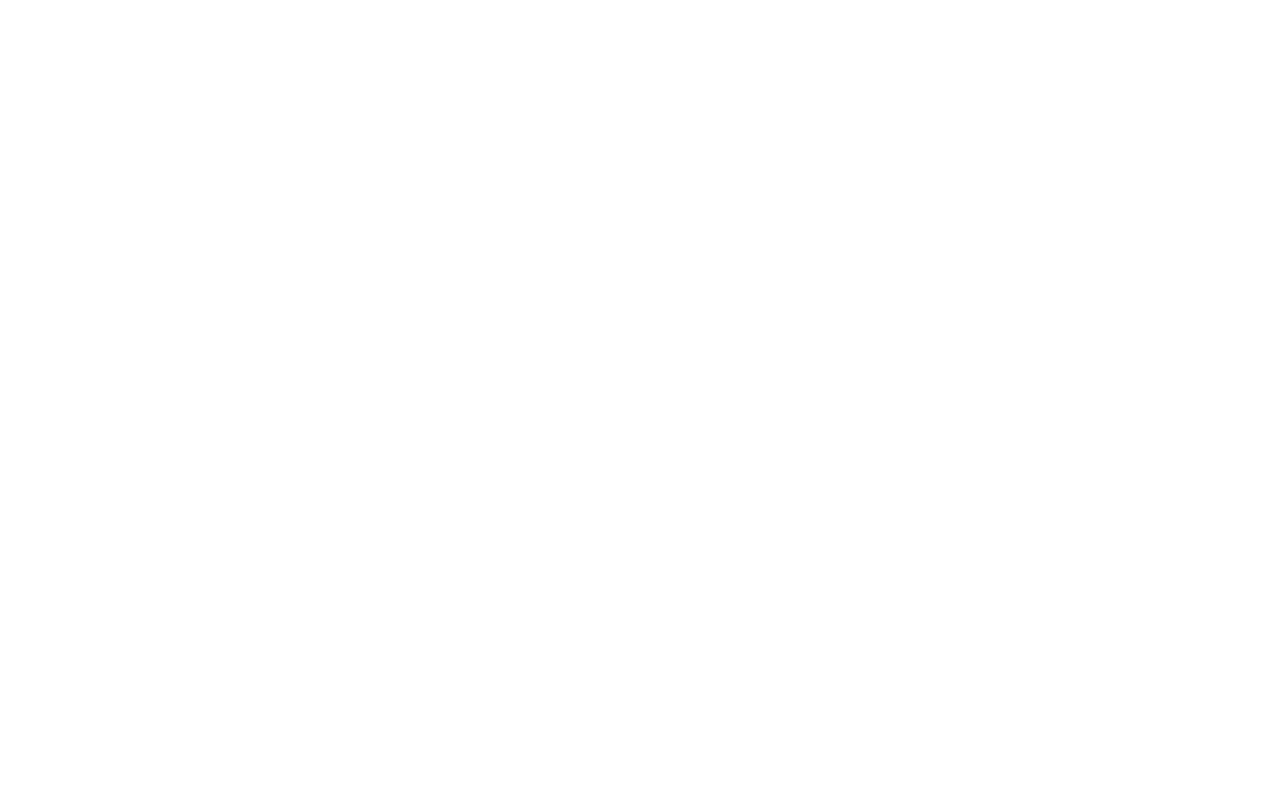
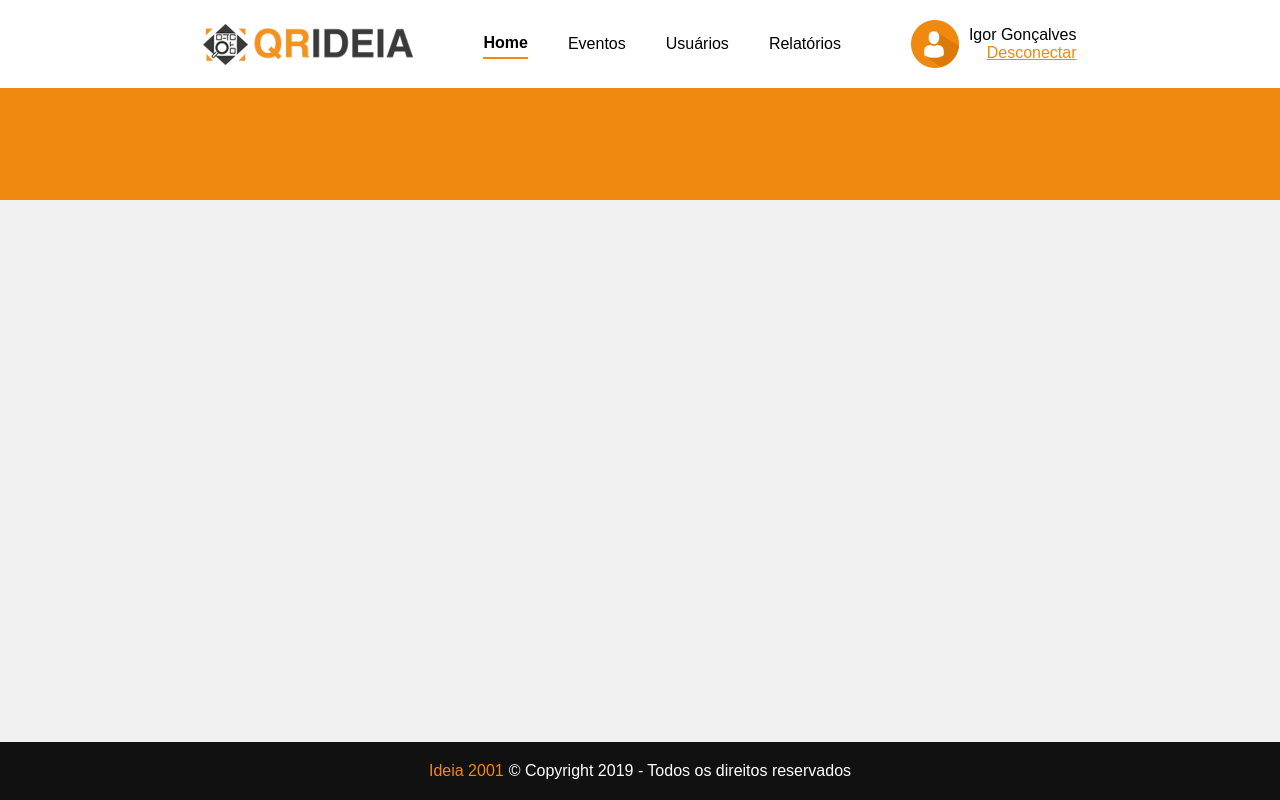
Before and after one commit to nardini-22/teste-front-end, a JavaScript app: page / in a window 1280 px wide. Built offline with nearby package versions, Linux system fonts and the light colour scheme; the HTML template or start-up script is replaced by a standard one.

Commit message:
Feature/Added-navbar-and-footer

```diff
--- /dev/null
+++ b/src/App.css
@@ -0,0 +1,10 @@
+* {
+  margin: 0;
+  padding: 0;
+  box-sizing: border-box;
+}
+
+body {
+  background: #f1f1f1;
+  font-family: "Arial", sans-serif;
+}
--- a/src/App.js
+++ b/src/App.js
@@ -1,9 +1,12 @@
-function App() {
+import "./App.css";
+import Navbar from "./components/Navbar/navbar";
+import Footer from "./components/Footer/footer";
+
+export default function App() {
   return (
-    <div>
-
-    </div>
+    <>
+      <Navbar />
+      <Footer />
+    </>
   );
 }
-
-export default App;
--- /dev/null
+++ b/src/components/Footer/footer.css
@@ -0,0 +1,28 @@
+:root {
+  --black: #111111;
+  --orange: #f08910;
+  --white: #fff;
+}
+
+footer {
+  background: var(--black);
+  color: var(--white);
+  padding: 20px;
+  display: flex;
+  justify-content: center;
+  align-items: center;
+  position: absolute;
+  width: 100vw;
+  bottom: 0;
+}
+
+#footer-content {
+  display: flex;
+  justify-content: center;
+  align-items: center;
+}
+
+#footer-title {
+  color: var(--orange);
+  margin: 0 5px 0 0;
+}
--- /dev/null
+++ b/src/components/Footer/footer.js
@@ -0,0 +1,14 @@
+import "./footer.css";
+
+export default function Footer() {
+  return (
+    <>
+      <footer>
+        <span id="footer-content">
+          <p id="footer-title">Ideia 2001</p> &copy; Copyright 2019 - Todos os
+          direitos reservados
+        </span>
+      </footer>
+    </>
+  );
+}
--- /dev/null
+++ b/src/components/Navbar/navbar.css
@@ -0,0 +1,68 @@
+:root {
+  --orange: #f08910;
+  --white: #fff;
+}
+
+#sub-div {
+  background: var(--orange);
+  width: 100vw;
+  height: 200px;
+  position: relative;
+}
+
+#navbar {
+  width: 100vw;
+  background: var(--white);
+  display: flex;
+  justify-content: center;
+  align-items: center;
+  padding: 20px 0 20px 0;
+  position: absolute;
+  top: 0;
+}
+
+#navbar-content {
+  display: flex;
+  justify-content: center;
+  align-items: center;
+}
+
+#options {
+  display: flex;
+  justify-content: center;
+  align-items: center;
+  list-style: none;
+  margin: 0 50px 0 50px;
+}
+
+.list-items {
+  margin: 0 20px 0 20px;
+  padding: 5px 0 5px 0;
+}
+
+#home-option {
+  border-bottom: 2px solid var(--orange);
+  font-weight: bold;
+}
+
+#user-tab {
+  display: flex;
+}
+
+#user-option {
+  display: flex;
+  margin: 0 0 0 10px;
+  flex-direction: column;
+  justify-content: center;
+  align-items: flex-end;
+}
+
+a {
+  color: var(--orange);
+}
+
+@media (max-width: 768px) {
+  .list-items {
+    display: none;
+  }
+}
--- /dev/null
+++ b/src/components/Navbar/navbar.js
@@ -0,0 +1,31 @@
+import Logo from "../../assets/imgs/logo.png";
+import UserImg from "../../assets/imgs/user.png";
+import "./navbar.css";
+
+export default function Navbar() {
+  return (
+    <>
+      <div id="sub-div" />
+      <nav id="navbar">
+        <div id="navbar-content">
+          <img alt="logo" src={Logo} />
+          <ul id="options">
+            <li className="list-items" id="home-option">
+              Home
+            </li>
+            <li className="list-items">Eventos</li>
+            <li className="list-items">Usuários</li>
+            <li className="list-items">Relatórios</li>
+          </ul>
+          <div id="user-tab">
+            <img alt="user-img" id="user-img" src={UserImg} />
+            <div id="user-option">
+              <p>Igor Gonçalves</p>
+              <a href="#">Desconectar</a>
+            </div>
+          </div>
+        </div>
+      </nav>
+    </>
+  );
+}
```
